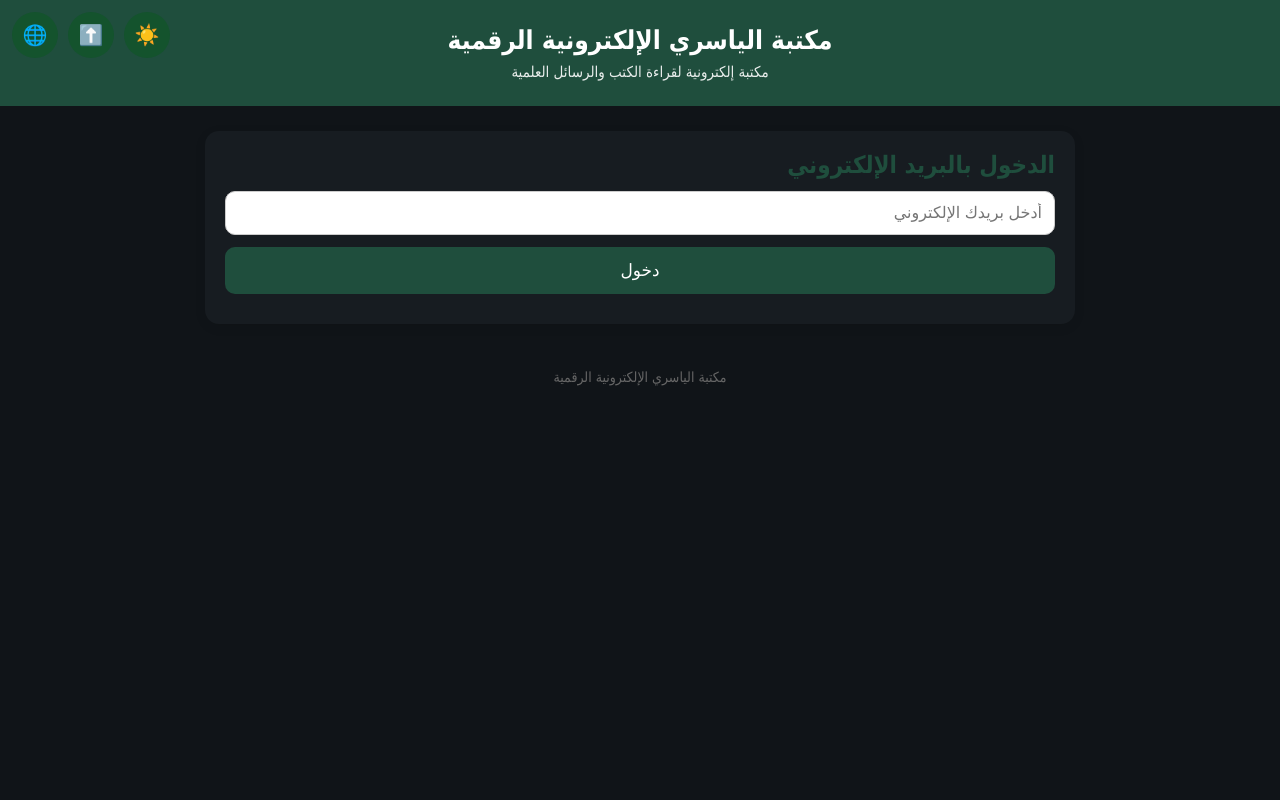
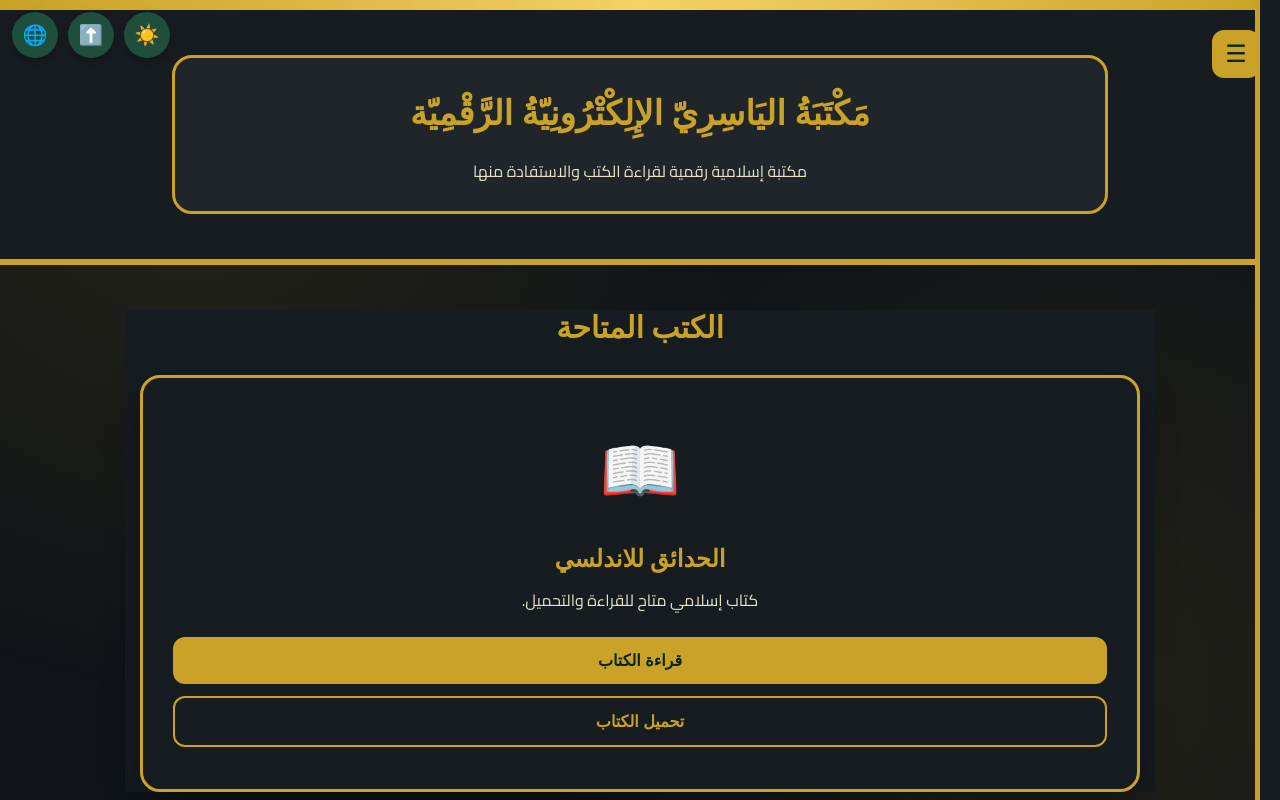
Before and after one commit to ss65ri-gif/alyasari-library, a plain HTML site: page index.html in a window 1280 px wide. Both pictures are taken after a click on the button "الوضع الليلي / النهاري". Shown: the top 800 px of the page. Drawn offline with Linux system fonts and the light colour scheme; a web font is replaced by a local one.

Commit message:
إصلاح صفحة المكتبة كاملة
Updated styles and structure for improved layout and readability.

```diff
--- a/index.html
+++ b/index.html
@@ -4,247 +4,366 @@
 <meta charset="UTF-8">
 <meta name="viewport" content="width=device-width, initial-scale=1.0">
 <title>مكتبة الياسري الإلكترونية الرقمية</title>
+
+<link href="https://fonts.googleapis.com/css2?family=Aref+Ruqaa:wght@400;700&family=Cairo:wght@400;600;700&display=swap" rel="stylesheet">
+
 <style>
-* { box-sizing: border-box; margin: 0; padding: 0; }
+body {
+  margin: 0;
+  font-family: 'Cairo', sans-serif;
+  background: #06251c;
+  color: #fff;
+}
 
-body {
-  font-family: "Tahoma", "Arial", sans-serif;
-  background: #f4f1ea;
-  color: #222;
-  min-height: 100vh;
+body::before {
+  content: "";
+  position: fixed;
+  inset: 0;
+  background-image:
+    radial-gradient(circle at 15% 15%, rgba(201,162,39,0.12) 0, transparent 45%),
+    radial-gradient(circle at 85% 85%, rgba(201,162,39,0.10) 0, transparent 45%);
+  pointer-events: none;
+  z-index: 0;
+}
+
+.top-gold {
+  height: 10px;
+  background: linear-gradient(90deg, #c9a227, #f6d365, #c9a227);
 }
 
 header {
-  background: #1f4e3d;
-  color: #fff;
+  position: relative;
+  z-index: 1;
+  text-align: center;
+  padding: 45px 20px;
+  background: linear-gradient(180deg, #06251c, #0b3d2e);
+  border-bottom: 6px solid #c9a227;
+}
+
+.header-inner {
+  max-width: 900px;
+  margin: auto;
+  border: 3px solid #c9a227;
+  border-radius: 20px;
   padding: 25px 15px;
-  text-align: center;
+  background: rgba(255,255,255,0.04);
+}
+
+.menu-btn {
+  position: absolute;
+  top: 20px;
+  right: 20px;
+  background: #c9a227;
+  border: none;
+  color: #06251c;
+  width: 48px;
+  height: 48px;
+  border-radius: 12px;
+  font-size: 24px;
+  cursor: pointer;
 }
 
 header h1 {
-  font-size: 26px;
-  margin-bottom: 8px;
+  font-family: 'Aref Ruqaa', serif;
+  font-size: 34px;
+  color: #c9a227;
+  margin: 0;
+  line-height: 1.8;
 }
 
 header p {
-  font-size: 15px;
-  opacity: .9;
+  margin: 12px 0 0;
+  color: #e8e2c9;
+  font-size: 16px;
 }
 
-#tools {
+main {
+  position: relative;
+  z-index: 1;
+  max-width: 1000px;
+  margin: 45px auto;
+  padding: 0 15px;
+}
+
+.section-title {
+  font-family: 'Aref Ruqaa', serif;
+  font-size: 30px;
+  color: #c9a227;
+  text-align: center;
+  margin-bottom: 30px;
+}
+
+.book-grid {
+  display: grid;
+  grid-template-columns: repeat(auto-fit, minmax(300px, 1fr));
+  gap: 30px;
+}
+
+.book-card {
+  background: #0b3d2e;
+  border: 3px solid #c9a227;
+  border-radius: 20px;
+  padding: 30px;
+  text-align: center;
+  box-shadow: 0 15px 35px rgba(0,0,0,0.35);
+}
+
+.book-icon {
+  font-size: 65px;
+  margin-bottom: 15px;
+}
+
+.book-card h2 {
+  font-family: 'Aref Ruqaa', serif;
+  color: #c9a227;
+  margin: 0 0 12px;
+}
+
+.book-card p {
+  color: #e8e2c9;
+  margin: 0 0 22px;
+}
+
+.btn {
+  display: block;
+  width: 100%;
+  padding: 14px;
+  margin-bottom: 12px;
+  border: none;
+  border-radius: 12px;
+  font-weight: bold;
+  font-size: 16px;
+  cursor: pointer;
+  text-decoration: none;
+}
+
+.read {
+  background: #c9a227;
+  color: #06251c;
+}
+
+.download {
+  background: transparent;
+  color: #c9a227;
+  border: 2px solid #c9a227;
+}
+
+.sidebar {
+  position: fixed;
+  top: 0;
+  right: -320px;
+  width: 300px;
+  height: 100%;
+  background: #e9f5ef;
+  color: #06251c;
+  padding: 25px 20px;
+  transition: right 0.3s;
+  z-index: 200;
+  border-left: 5px solid #c9a227;
+}
+
+.sidebar.open {
+  right: 0;
+}
+
+.sidebar h2 {
+  font-family: 'Aref Ruqaa', serif;
+  color: #0b3d2e;
+  margin: 0 0 20px;
+}
+
+.sidebar a {
+  display: block;
+  color: #06251c;
+  text-decoration: none;
+  padding: 14px;
+  margin-bottom: 10px;
+  border-radius: 12px;
+  background: #ffffff;
+  border: 1px solid #c9a227;
+}
+
+.sidebar a:hover {
+  background: #c9a227;
+  color: #06251c;
+}
+
+.close-btn {
+  background: transparent;
+  border: none;
+  color: #06251c;
+  font-size: 26px;
+  cursor: pointer;
+  margin-bottom: 15px;
+}
+
+footer {
+  position: relative;
+  z-index: 1;
+  background: #06251c;
+  color: #e8e2c9;
+  text-align: center;
+  padding: 25px;
+  margin-top: 60px;
+  border-top: 6px solid #c9a227;
+}
+
+#site-tools {
   position: fixed;
   top: 12px;
   left: 12px;
+  z-index: 9999;
   display: flex;
+  flex-direction: row;
+  align-items: center;
   gap: 10px;
-  z-index: 1000;
 }
 
-#tools button {
+#site-tools button {
   width: 46px;
   height: 46px;
   border: none;
   border-radius: 50%;
-  background: #14532d;
+  background: #1f4e3d;
   color: #fff;
   font-size: 20px;
   cursor: pointer;
-}
-
-main {
-  max-width: 900px;
-  margin: 25px auto;
-  padding: 0 15px;
-}
-
-.card {
-  background: #fff;
-  border-radius: 14px;
-  padding: 20px;
-  margin-bottom: 20px;
-  box-shadow: 0 3px 12px rgba(0,0,0,.08);
-}
-
-.card h2 {
-  color: #1f4e3d;
-  margin-bottom: 12px;
-}
-
-input {
-  width: 100%;
-  padding: 12px;
-  border: 1px solid #ccc;
-  border-radius: 10px;
-  margin-bottom: 12px;
-  font-size: 16px;
-}
-
-button.main-btn {
-  width: 100%;
-  padding: 13px;
-  border: none;
-  border-radius: 10px;
-  background: #1f4e3d;
-  color: #fff;
-  font-size: 17px;
-  cursor: pointer;
-}
-
-.book {
-  display: block;
-  background: #eef6f1;
-  color: #1f4e3d;
-  padding: 15px;
-  border-radius: 10px;
-  margin-bottom: 12px;
-  text-decoration: none;
-  font-weight: bold;
-}
-
-footer {
-  text-align: center;
-  padding: 20px;
-  color: #666;
-  font-size: 14px;
+  box-shadow: 0 3px 10px rgba(0,0,0,.25);
 }
 
 .reveal {
   opacity: 0;
-  transform: translateY(30px);
-  transition: all .8s ease;
+  transform: translateY(35px) scale(0.97);
+  transition: opacity 0.8s ease, transform 0.8s ease;
 }
 
 .reveal.show {
   opacity: 1;
-  transform: translateY(0);
+  transform: translateY(0) scale(1);
 }
 
-body.dark {
-  background: #101418;
-  color: #e8e8e8;
+body.dark-mode {
+  background: #101418 !important;
+  color: #e8e8e8 !important;
 }
 
-body.dark .card {
-  background: #171c21;
-  color: #e8e8e8;
+body.dark-mode header,
+body.dark-mode main,
+body.dark-mode .book-card,
+body.dark-mode .sidebar,
+body.dark-mode footer {
+  background: #171c21 !important;
+  color: #e8e8e8 !important;
 }
 
-body.dark .book {
-  background: #1d2a24;
-  color: #cfe8dc;
-}
-
-body.english {
-  direction: ltr;
-  text-align: left;
+body.english-mode {
+  direction: ltr !important;
+  text-align: left !important;
 }
 </style>
 </head>
+
 <body>
 
-<div id="tools">
-  <button id="themeBtn">🌙</button>
-  <button id="topBtn">⬆️</button>
-  <button id="langBtn">🌐</button>
+<div id="site-tools">
+  <button id="theme-btn" title="الوضع الليلي / النهاري">🌙</button>
+  <button id="top-btn" title="العودة للأعلى">⬆️</button>
+  <button id="lang-btn" title="العربية / English">🌐</button>
 </div>
 
+<div class="top-gold"></div>
+
 <header>
-  <h1 id="siteTitle">مكتبة الياسري الإلكترونية الرقمية</h1>
-  <p id="siteDesc">مكتبة إلكترونية لقراءة الكتب والرسائل العلمية</p>
+  <button class="menu-btn" onclick="openMenu()">☰</button>
+
+  <div class="header-inner">
+    <h1>مَكْتَبَةُ اليَاسِرِيّ الإِلِكْتْرُونِيّةُ الرَّقْمِيّة</h1>
+    <p>مكتبة إسلامية رقمية لقراءة الكتب والاستفادة منها</p>
+  </div>
 </header>
 
+<div class="sidebar" id="sidebar">
+  <button class="close-btn" onclick="closeMenu()">✕</button>
+
+  <h2>القائمة</h2>
+
+  <a href="#">الصفحة الرئيسية</a>
+  <a href="#">أقسام المكتبة</a>
+  <a href="#">الكتب</a>
+  <a href="#">التواصل</a>
+  <a href="#">تسجيل الدخول</a>
+</div>
+
 <main>
-  <section class="card reveal" id="loginCard">
-    <h2 id="loginTitle">الدخول بالبريد الإلكتروني</h2>
-    <input type="email" id="email" placeholder="أدخل بريدك الإلكتروني">
-    <button class="main-btn" id="loginBtn">دخول</button>
-    <p id="loginMsg" style="margin-top:10px;"></p>
-  </section>
+  <h2 class="section-title">الكتب المتاحة</h2>
 
-  <section class="card reveal" id="booksCard" style="display:none;">
-    <h2 id="booksTitle">الكتب المتوفرة</h2>
+  <div class="book-grid">
+    <div class="book-card">
+      <div class="book-icon">📖</div>
+      <h2>الحدائق للاندلسي</h2>
+      <p>كتاب إسلامي متاح للقراءة والتحميل.</p>
 
-    <a class="book" href="https://dwktxozijdycemdnywet.supabase.co/storage/v1/object/public/books/hadaiq.pdf" target="_blank">
-      📖 كتاب الحدائق
-    </a>
+      <button class="btn read" onclick="window.open('https://dwktxozijdycemdnywet.supabase.co/storage/v1/object/public/books/hadaiq.pdf','_blank')">
+        قراءة الكتاب
+      </button>
 
-  </section>
+      <button class="btn download" onclick="downloadBook()">
+        تحميل الكتاب
+      </button>
+    </div>
+  </div>
 </main>
 
 <footer>
-  مكتبة الياسري الإلكترونية الرقمية
+  <p>مكتبة الياسري الإلكترونية الرقمية</p>
 </footer>
 
 <script>
+function openMenu() {
+  document.getElementById("sidebar").classList.add("open");
+}
+
+function closeMenu() {
+  document.getElementById("sidebar").classList.remove("open");
+}
+
+function downloadBook() {
+  window.open('https://dwktxozijdycemdnywet.supabase.co/storage/v1/object/public/books/hadaiq.pdf','_blank');
+}
+
 document.addEventListener("DOMContentLoaded", function () {
+  var themeBtn = document.getElementById("theme-btn");
+  var topBtn = document.getElementById("top-btn");
+  var langBtn = document.getElementById("lang-btn");
 
-  var loginBtn = document.getElementById("loginBtn");
-  var emailInput = document.getElementById("email");
-  var loginMsg = document.getElementById("loginMsg");
-  var booksCard = document.getElementById("booksCard");
-
-  loginBtn.addEventListener("click", function () {
-    var email = emailInput.value.trim();
-
-    if (email === "") {
-      loginMsg.textContent = "الرجاء إدخال البريد الإلكتروني";
-      loginMsg.style.color = "red";
-      return;
-    }
-
-    loginMsg.textContent = "تم الدخول بنجاح";
-    loginMsg.style.color = "green";
-    booksCard.style.display = "block";
+  themeBtn.addEventListener("click", function () {
+    document.body.classList.toggle("dark-mode");
+    themeBtn.textContent = document.body.classList.contains("dark-mode") ? "☀️" : "🌙";
   });
 
-  document.getElementById("themeBtn").addEventListener("click", function () {
-    document.body.classList.toggle("dark");
-    this.textContent = document.body.classList.contains("dark") ? "☀️" : "🌙";
-  });
-
-  document.getElementById("topBtn").addEventListener("click", function () {
+  topBtn.addEventListener("click", function () {
     window.scrollTo({ top: 0, behavior: "smooth" });
   });
 
-  document.getElementById("langBtn").addEventListener("click", function () {
-    document.body.classList.toggle("english");
-
-    var english = document.body.classList.contains("english");
-
-    document.getElementById("siteTitle").textContent = english
-      ? "Al-Yasari Digital Electronic Library"
-      : "مكتبة الياسري الإلكترونية الرقمية";
-
-    document.getElementById("siteDesc").textContent = english
-      ? "An electronic library for reading books and academic theses"
-      : "مكتبة إلكترونية لقراءة الكتب والرسائل العلمية";
-
-    document.getElementById("loginTitle").textContent = english
-      ? "Sign in with email"
-      : "الدخول بالبريد الإلكتروني";
-
-    document.getElementById("booksTitle").textContent = english
-      ? "Available Books"
-      : "الكتب المتوفرة";
-
-    emailInput.placeholder = english ? "Enter your email" : "أدخل بريدك الإلكتروني";
-    loginBtn.textContent = english ? "Sign in" : "دخول";
+  langBtn.addEventListener("click", function () {
+    document.body.classList.toggle("english-mode");
+    langBtn.textContent = document.body.classList.contains("english-mode") ? "ع" : "🌐";
   });
 
-  var items = document.querySelectorAll(".reveal");
+  var items = document.querySelectorAll("header, main, .book-card, footer");
   var observer = new IntersectionObserver(function (entries) {
     entries.forEach(function (entry) {
       if (entry.isIntersecting) {
-        entry.target.classList.add("show");
+        entry.target.classList.add("reveal", "show");
       }
     });
   }, { threshold: 0.15 });
 
   items.forEach(function (item, index) {
-    item.style.transitionDelay = (index * 0.2) + "s";
+    item.classList.add("reveal");
+    item.style.transitionDelay = (index * 0.15) + "s";
     observer.observe(item);
   });
-
 });
 </script>
 
```
